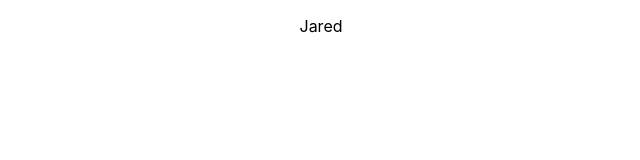
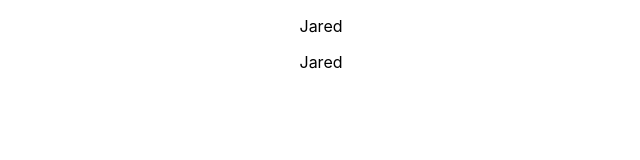
Before and after one commit to jhbarnum/react_project, a React (Create React App) app: page / in a window 1280 px wide. Shown: the top 160 px of the page, without its empty margins (319-959 px from the left). Built offline with nearby package versions, Linux system fonts and the light colour scheme.

Commit message:
second comp

```diff
--- a/src/App.js
+++ b/src/App.js
@@ -2,6 +2,7 @@ import React, { Component } from 'react';
 import logo from './logo.svg';
 import './App.css';
 import UserInput from './UserInput/UserInput.js';
+import UserOutput from './UserOutput/UserOutput';
 
 
 
@@ -17,6 +18,8 @@ class App extends Component {
       <div className="App">
        <UserInput
        name={this.state.userinput[0].name} />
+       <UserOutput
+       name={this.state.userinput[0].name} />
       </div>
     );
   }
--- a/src/UserOutput/UserOutput.js
+++ b/src/UserOutput/UserOutput.js
@@ -0,0 +1,9 @@
+import React from 'react';
+
+const useroutput = (props) => {
+    return <div>
+        <p>{props.name}</p>
+        </div>
+}
+
+export default useroutput;
```
